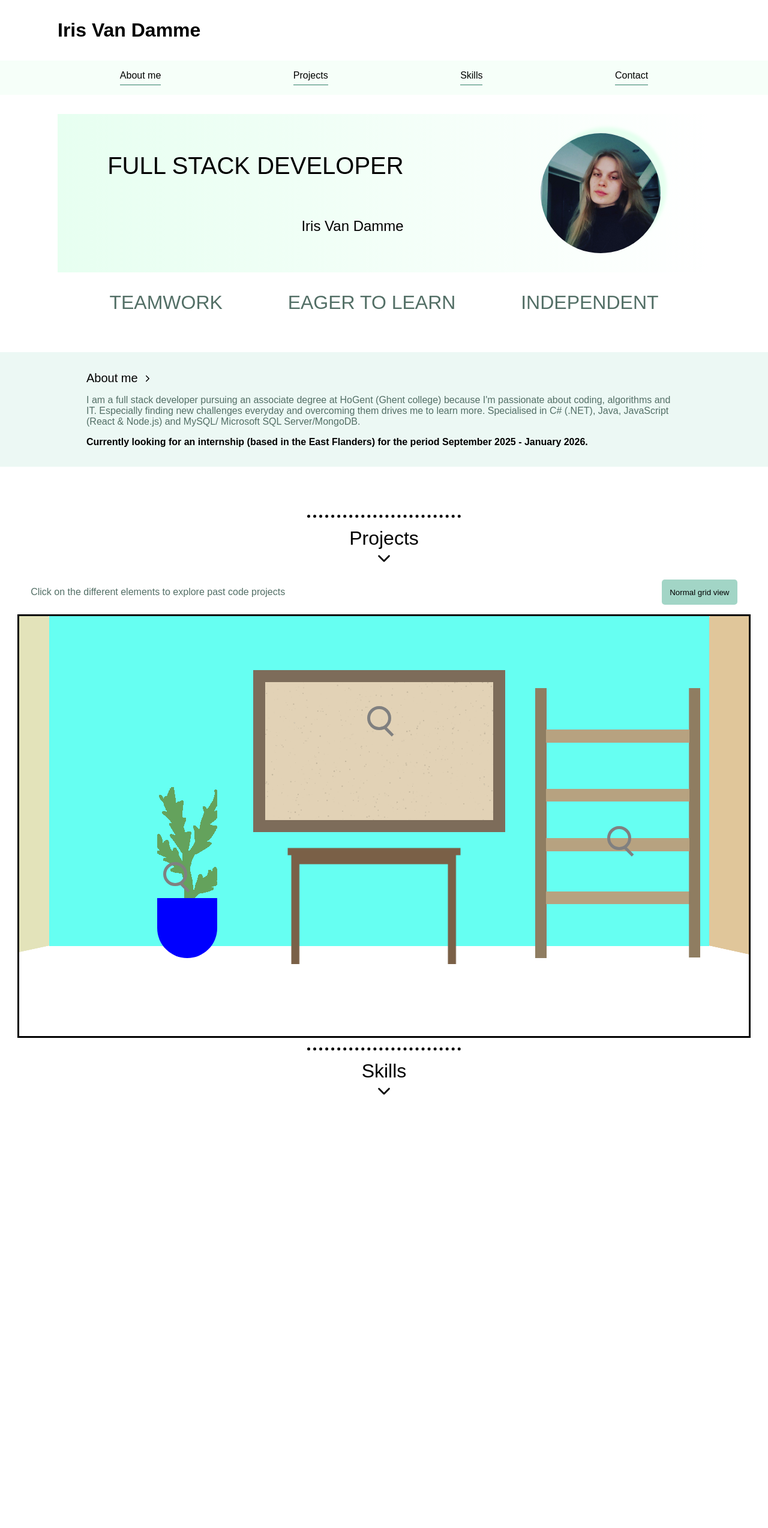
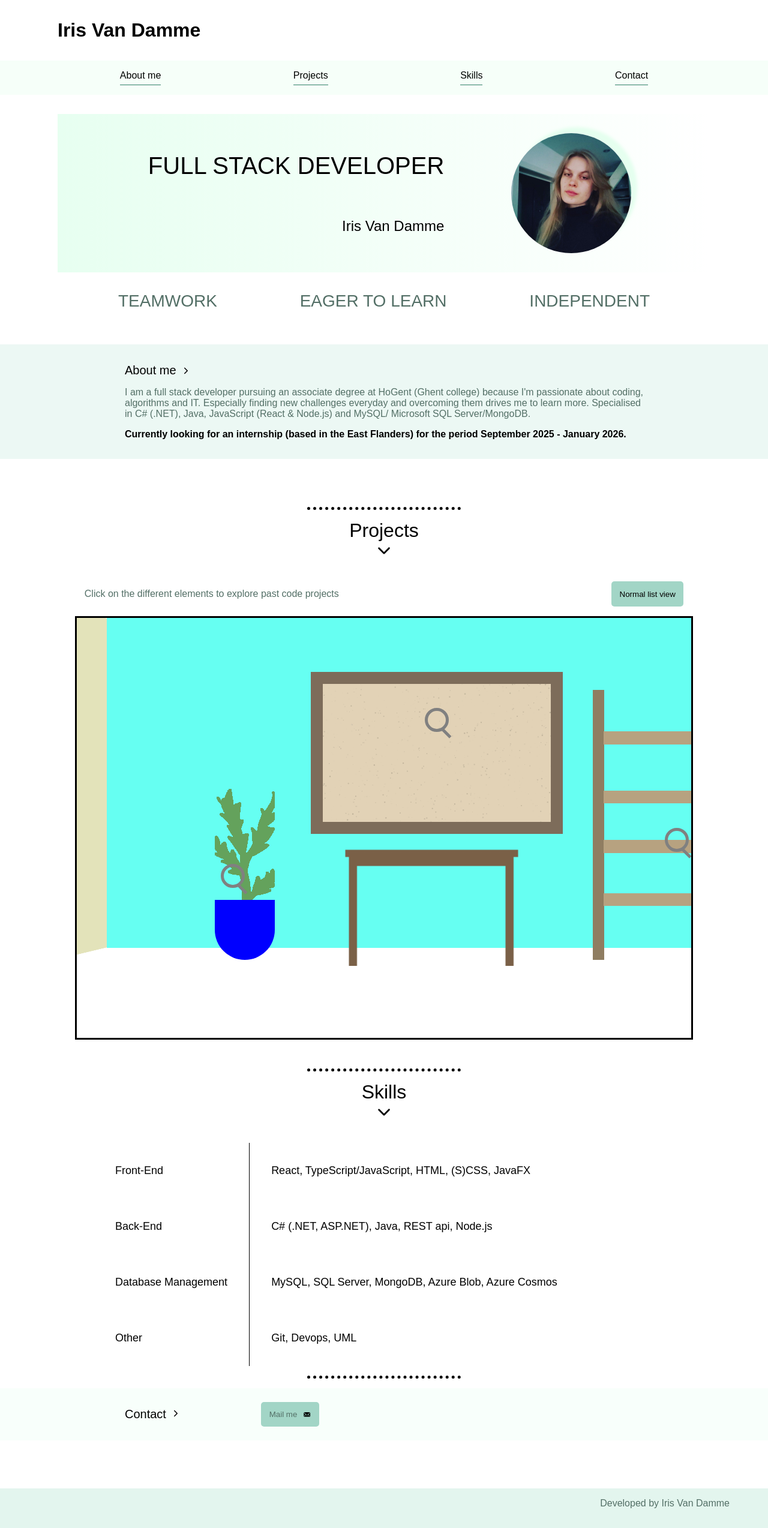
Before and after one commit to irisVD/Portfolio-Website, a React (Vite) app in the folder portfolio-app/: page / in a window 1280 px wide. Shown: the whole page at 60% size. Before the commit the page ends 1838 px from the top, so only its background shows below. Built offline with nearby package versions, Linux system fonts and the light colour scheme.

Commit message:
Finished putting in contact and footer; Refactored ProjectCard

```diff
--- /dev/null
+++ b/portfolio-app/skills.json
@@ -0,0 +1,6 @@
+{
+    "Front-End": "React, TypeScript/JavaScript, HTML, (S)CSS, JavaFX",
+    "Back-End": "C# (.NET, ASP.NET), Java, REST api, Node.js",
+    "Database Management": "MySQL, SQL Server, MongoDB, Azure Blob, Azure Cosmos",
+    "Other": "Git, Devops, UML"
+}
--- a/portfolio-app/src/App.scss
+++ b/portfolio-app/src/App.scss
@@ -31,16 +31,16 @@ h3 {
     margin: 0 auto 2em auto;
     background-image: linear-gradient(to right, rgba(207, 255, 226, 0.5), transparent);
     display: flex;
-    justify-content: space-between;
+    justify-content: center;
     padding: 2em;
     div {
         display: flex;
         flex-direction: column;
         justify-content: space-around;
         margin-left: 5%;
-        margin-right: 1em;
+        margin-right: 5em;
+        text-align: right;
         .iris-name {
-            text-align: right;
             font-family: "Euphemia UCAS", Arial;
             font-size: 24px;
         }
@@ -50,7 +50,8 @@ h3 {
         -webkit-transform: scaleX(-1);
         transform: scaleX(-1);
         border-radius: 100px;
-        margin-right: 5%;
+        width: 60%;
+        margin: 0 2em;
         box-shadow: -10px -10px 5px rgba(207, 255, 226, 0.5);
     }
 }
@@ -60,11 +61,11 @@ h3 {
     color: rgba(83, 111, 102, 1);
     width: 80%;
     margin: 0 auto 2em auto;
-    font-size: 32px;
+    font-size: 28px;
 }
 .about-me{
     background-color: rgba(162, 221, 198, 0.2);
-    padding: 1em 10%;
+    padding: 1em 15%;
     margin-bottom: 5em;
     div, p {
         margin: 1em;
@@ -80,43 +81,89 @@ h3 {
 }
 .h2-title {
     text-align: center;
+    margin-bottom: 2em;
 }
 .office-instructions {
     display: flex;
-    width: 92%;
+    width: 78%;
     margin: 1em auto;
     justify-content: space-between;
     align-items: center;
     p {
         color: rgba(83, 111, 102, 1);
+        margin-right: 0.75em;
     }
-    button {
-        background-color: rgb(162, 213, 198);
-        padding: 1em;
-        border-radius: 5px;
-        &:hover {
-            background-color: rgb(144, 191, 177);
+}
+.green-button {
+    background-color: rgb(162, 213, 198);
+    padding: 1em;
+    border-radius: 5px;
+    &:hover {
+        background-color: rgb(144, 191, 177);
+    }
+    p {
+        margin: 0;
+    }
+}
+
+.skills {
+    display: grid;
+    grid-template-columns: max-content 1fr;
+    width: 70%;
+    margin: 0 auto;
+    div {
+        padding:  2em 0;
+        font-size: 18px;
+        &:nth-of-type(2n+1) {
+            padding-right: 2em;
+        }
+        &:nth-of-type(2n) {
+            border-left: 1px solid black;
+            padding-left: 2em;
         }
     }
 }
+.contact {
+    background-color: rgba(207, 255, 226, 0.15);
+}
+
+.footer {
+    background-color: rgba(162, 221, 198, 0.3);
+    text-align: right;
+    padding: 1em 5% 2em 0;
+    color: rgba(83, 111, 102, 1);
+}
+
 @media only screen and (max-width: 850px) {
+    .about-me {
+        padding: 1em 10%;
+    }
     .qualities {
         font-size: 20px;
+    }
+    .office-instructions {
+        width: 92%;
+    }
+    .skills {
+        width: 80%;
     }
 }
 @media only screen and (max-width: 720px) {
     .me-card {
         display: block;
-        text-align: center;
         div {
             display: block;
+            margin-right: 0em;
         }
         img {
             max-width: 100px;
             margin: 2em auto;
         }
+        p {
+            text-align: center;
+        }
         .iris-name {
-            margin-right: 1em;
+            text-align: center;
             font-family: "Euphemia UCAS", Arial;
             font-size: 20px;
         }
@@ -125,5 +172,13 @@ h3 {
         width: 95%;
         font-size: 14px;
     }
+    .skills {
+        width: 85%;
+        display: block;
+        div {
+            padding-top: 1em;
+            padding-bottom: 1em;
+        }
+    }
 
 }
--- a/portfolio-app/src/App.tsx
+++ b/portfolio-app/src/App.tsx
@@ -4,9 +4,13 @@ import Office from './components/Office';
 import { useEffect, useState } from 'react';
 import { IoIosArrowForward, IoIosArrowDown } from "react-icons/io";
 import DottedLine from './DottedLine';
+import skills from '../skills.json';
+import React from 'react';
+import { IoIosMail } from "react-icons/io";
 
 function App() {
   const [isMobile, setIsMobile] = useState(false)
+  const [isListView, setIsListView] = useState(false);
 
   //choose the screen size
   const handleResize = () => {
@@ -54,13 +58,33 @@ function App() {
 
       <div className='office-instructions'>
         <p>Click on the different elements to explore past code projects</p>
-        <button>Normal grid view</button>
+        <button className='green-button'
+          onClick={() => setIsListView(true)}>
+            Normal list view
+        </button>
       </div>
 
-      <Office />
+      {!isListView ? <Office /> :
+        <div>
+          {}
+        </div>
+      }
+
 
       <DottedLine />
       <div className='h2-title'><h2>Skills</h2><IoIosArrowDown size={30}/></div>
+
+      <div className="skills">
+        {Object.entries(skills).map(([k, v]) => <React.Fragment key={k}><div>{k}</div><div className='skill-value'>{v}</div></React.Fragment>)}
+      </div>
+
+      <DottedLine />
+      <div className='about-me contact' style={{display: "flex", alignItems: "center"}}>
+        <div style={{display: "flex", alignItems: "baseline", marginRight: "15%"}}><h3>Contact</h3><IoIosArrowForward style={{marginLeft: "0.5em"}}/></div>
+        <button className="green-button" style={{display: "flex", alignItems: "center"}}><p style={{marginRight: "0.75em"}}>Mail me</p><IoIosMail /></button>
+      </div>
+
+      <div className='footer'>Developed by Iris Van Damme</div>
     </>
   )
 }
--- a/portfolio-app/src/components/Office.module.scss
+++ b/portfolio-app/src/components/Office.module.scss
@@ -9,8 +9,8 @@ $zoomedIn : 5;
     height: 700px;
     max-height: 700px;
     position: relative;
-    width: 95%;
-    margin: 0 auto;
+    width: 80%;
+    margin: 0 auto 3em auto;
     .room {
         transform-style: preserve-3d;
         height: 700px;
@@ -44,6 +44,9 @@ $zoomedIn : 5;
             left: 1220px;
             transform: rotateY(-70deg) translateZ(120px);
         }
+    }
+    @media only screen and (max-width: 850px) {
+        width: 95%;
     }
 }
 
--- a/portfolio-app/src/components/Office.tsx
+++ b/portfolio-app/src/components/Office.tsx
@@ -2,6 +2,7 @@ import React, { useState, useRef } from 'react';
 import styles from "./Office.module.scss";
 import ProjectCard from "./ProjectCard";
 import MagnifyingGlass from './MagnifyingGlass';
+import projects from "../../projects.json";
 
 const Office = () => {
     const [currentProjectShown, setCurrentProjectShown] = useState<number | null>(null);
@@ -9,6 +10,7 @@ const Office = () => {
     const [topOffset, setTopOffset] = useState<number | null>(null);
     const roomContainerRef = useRef<HTMLDivElement>(null);
 
+    // hardcoded because there will never be a lot of magnifying glasses
     const topPositionMagnGlass1 = 410;
     const leftPositionMagnGlass1 = 240;
     const topPositionMagnGlass2 = 150;
@@ -52,7 +54,7 @@ const Office = () => {
             />
           </div>
           {
-            currentProjectShown != null ? <div className={styles['project-card']} style={{marginLeft: currentProjectShown != null ? `${showScroll()}px` : "0px"}}><ProjectCard currentProjectShown={currentProjectShown} setCurrentProjectShown={setCurrentProjectShown}/></div> : <></>
+            currentProjectShown != null && <div className={styles['project-card']} style={{marginLeft: currentProjectShown != null ? `${showScroll()}px` : "0px"}}><ProjectCard project={projects[currentProjectShown - 1]} setCurrentProjectShown={setCurrentProjectShown}/></div>
           }
         </div>
     </>
--- a/portfolio-app/src/components/ProjectCard.tsx
+++ b/portfolio-app/src/components/ProjectCard.tsx
@@ -1,11 +1,19 @@
 import React, { useEffect, useState} from 'react';
 import styles from "./ProjectCard.module.scss";
 import { IoIosCloseCircleOutline } from "react-icons/io";
-import projects from "../../projects.json";
 
 interface ProjectCardProps {
-  currentProjectShown: number,
   setCurrentProjectShown: (value: number | null) => void;
+  project: Project;
+}
+interface Project {
+  title: string,
+  image: string,
+  description: string,
+  backend: string,
+  frontend: string,
+  database: string,
+  extra: string
 }
 
 const ProjectCard = (props : ProjectCardProps) => {
@@ -14,7 +22,6 @@ const ProjectCard = (props : ProjectCardProps) => {
   useEffect(() => {
     setTimeout(() => setVisible(true), 100);
   }, []);
-  console.log(props.currentProjectShown)
 
   return (
     <div className={styles['this-project-card']}
@@ -32,22 +39,22 @@ const ProjectCard = (props : ProjectCardProps) => {
           <IoIosCloseCircleOutline  className={styles['close-icon']} size = {30}/>
       </button>
       <div className={styles['project-content']}>
-        <h1>{projects[props.currentProjectShown - 1].title}</h1>
-        <img src={projects[props.currentProjectShown - 1].image} alt={`image ${projects[props.currentProjectShown - 1].title}`}/>
-        <p>{projects[props.currentProjectShown - 1].description}</p>
+        <h1>{props.project.title}</h1>
+        <img src={props.project.image} alt={`image ${props.project.title}`}/>
+        <p>{props.project.description}</p>
         <p className={styles['specs']}>
           <span>Backend: </span>
-          <span>{projects[props.currentProjectShown - 1].backend}</span>
+          <span>{props.project.backend}</span>
         </p>
         <p className={styles['specs']}>
           <span>Frontend: </span>
-          <span>{projects[props.currentProjectShown - 1].frontend}</span>
+          <span>{props.project.frontend}</span>
         </p>
         <p className={styles['specs']}>
           <span>Database: </span>
-          <span>{projects[props.currentProjectShown - 1].database}</span>
+          <span>{props.project.database}</span>
         </p>
-        <p>{projects[props.currentProjectShown - 1].extra}</p>
+        <p>{props.project.extra}</p>
       </div>
     </div>
   )
```
